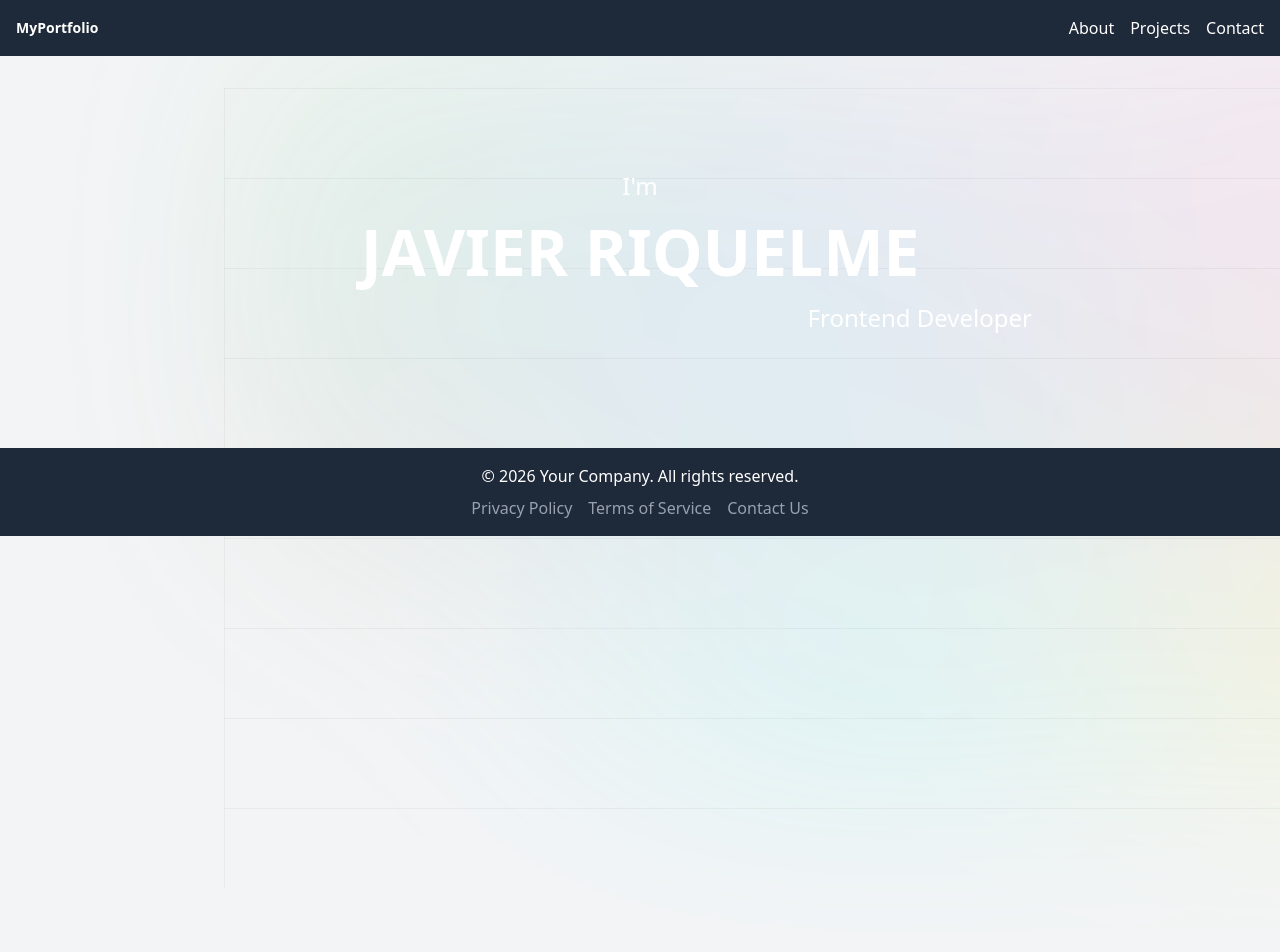
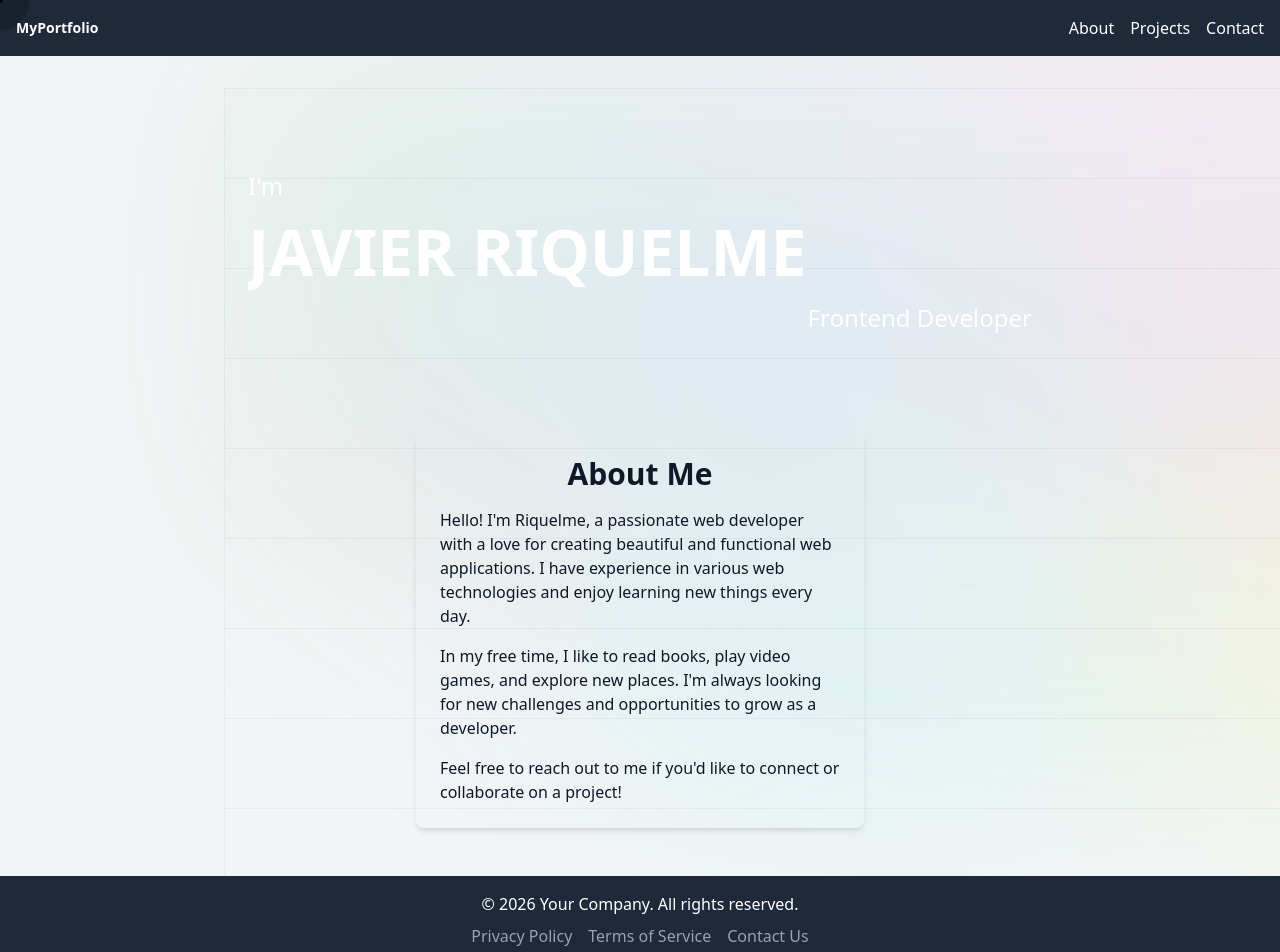
Before and after one commit to riqujavier/my-name-is, a Next.js app: page / in a window 1280 px wide. Shown: the top 952 px of the page. Before the commit the page ends 800 px from the top, so only its background shows below. Built offline with nearby package versions, Linux system fonts and the light colour scheme.

Commit message:
Add mouse effect component and animations; update styles in AboutMe and Hero components

```diff
--- a/app/globals.css
+++ b/app/globals.css
@@ -1,4 +1,14 @@
 @import "tailwindcss";
+
+@keyframes fadeIn {
+  0% { opacity: 0; }
+  100% { opacity: 1; }
+}
+
+@keyframes slideUp {
+  0% { transform: translateY(20px); opacity: 0; }
+  100% { transform: translateY(0); opacity: 1; }
+}
 
 main {
   &:before {
--- a/app/page.tsx
+++ b/app/page.tsx
@@ -2,14 +2,16 @@ import Image from "next/image";
 import styles from "./page.module.css";
 import Hero from "@/components/Hero";
 import AboutMe from "@/components/AboutMe";
+import MouseEffect from "@/components/MouseEffect";
 import Projects from "@/components/Projects";
 import Contact from "@/components/Contact";
 
 export default function Home() {
   return (
     <div>
+      <MouseEffect />
       <Hero />
-
+     <AboutMe />
     </div>
   )
 }
--- a/components/AboutMe.tsx
+++ b/components/AboutMe.tsx
@@ -2,16 +2,16 @@ import React from 'react';
 
 const AboutMe: React.FC = () => {
     return (
-        <div className="flex flex-col items-center justify-center min-h-screen bg-gray-100 p-4">
-            <div className="bg-white shadow-md rounded-lg p-6 max-w-md w-full">
+        <div className="flex flex-col items-center justify-center p-4">
+            <div className=" shadow-md rounded-lg p-6 max-w-md w-full">
                 <h1 className="text-3xl font-bold mb-4 text-center">About Me</h1>
-                <p className="text-gray-700 text-base mb-4">
+                <p className="text-white-700 text-base mb-4">
                     Hello! I'm Riquelme, a passionate web developer with a love for creating beautiful and functional web applications. I have experience in various web technologies and enjoy learning new things every day.
                 </p>
-                <p className="text-gray-700 text-base mb-4">
+                <p className="text-white-700 text-base mb-4">
                     In my free time, I like to read books, play video games, and explore new places. I'm always looking for new challenges and opportunities to grow as a developer.
                 </p>
-                <p className="text-gray-700 text-base">
+                <p className="text-white-700 text-base">
                     Feel free to reach out to me if you'd like to connect or collaborate on a project!
                 </p>
             </div>
--- a/components/Hero.tsx
+++ b/components/Hero.tsx
@@ -4,7 +4,7 @@ import styles from '../css/Hero.module.css';
 const Hero: React.FC = () => {
     return (
         <div className="text-white py-20">
-            <div className="container mx-auto px-6 text-center">
+            <div className="container mx-auto px-6">
                 <div className={styles.container}>
                     I'm
                     <div className={styles.stack} style={{ '--stacks': 3 } as React.CSSProperties}>
--- /dev/null
+++ b/components/MouseEffect.tsx
@@ -0,0 +1,28 @@
+'use client';
+import React, { useState, useEffect  } from 'react';
+import styles from '../css/MouseEffect.module.css';
+
+const MouseEffect: React.FC = () => {
+    const [position, setPosition] = useState({ x: 0, y: 0 });
+
+    useEffect(() => {
+      const handleMouseMove = (event: MouseEvent) => {
+        setPosition({ x: event.clientX, y: event.clientY });
+      };
+
+      window.addEventListener('mousemove', handleMouseMove);
+
+      return () => {
+        window.removeEventListener('mousemove', handleMouseMove);
+      };
+    }, []);
+
+    return (
+      <div className={styles['cursor-circle']} style={{ left: `${position.x}px`, top: `${position.y}px` }}>
+        <div className={styles['cursor-point']}></div>
+      </div>
+    );
+  };
+
+
+export default MouseEffect;
--- a/css/Hero.module.css
+++ b/css/Hero.module.css
@@ -21,7 +21,7 @@
     font-weight: bold;
     grid-row-start: 1;
     grid-column-start: 1;
-    font-size: 4rem;
+    font-size: 2rem;
     text-transform: uppercase;
     --stack-height: calc(100% / var(--stacks) - 1px);
     --inverse-index: calc(calc(var(--stacks) - 1) - var(--index));
@@ -29,6 +29,12 @@
     --clip-bottom: calc(var(--stack-height) * var(--inverse-index));
     clip-path: inset(var(--clip-top) 0 var(--clip-bottom) 0);
     animation: stack 340ms cubic-bezier(.46,.29,0,1.24) 1 backwards calc(var(--index) * 120ms), glitch 2s ease infinite 2s alternate-reverse;
+  }
+  @media screen and (min-width: 600px) {
+    .stack span {
+      font-size: 4rem;
+    }
+
   }
 
   .stack span:nth-child(odd) { --glitch-translate: 8px; }
--- /dev/null
+++ b/css/MouseEffect.module.css
@@ -0,0 +1,22 @@
+/* styles/globals.css */
+.cursor-circle {
+    position: absolute;
+    width: 60px;
+    height: 60px;
+    border-radius: 50%;
+    background-color: rgba(0, 0, 0, 0.2); /* Círculo semitransparente */
+    pointer-events: none; /* Evita que el círculo interfiera con los eventos del ratón */
+    transform: translate(-50%, -50%); /* Centra el círculo en la posición del puntero */
+    transition: all 0.1s ease; /* Suaviza el movimiento */
+  }
+
+  .cursor-point {
+    position: absolute;
+    top: 50%;
+    left: 50%;
+    transform: translate(-50%, -50%);
+    width: 6px;
+    height: 6px;
+    border-radius: 50%;
+    background-color: black; /* Punto negro */
+  }
```
